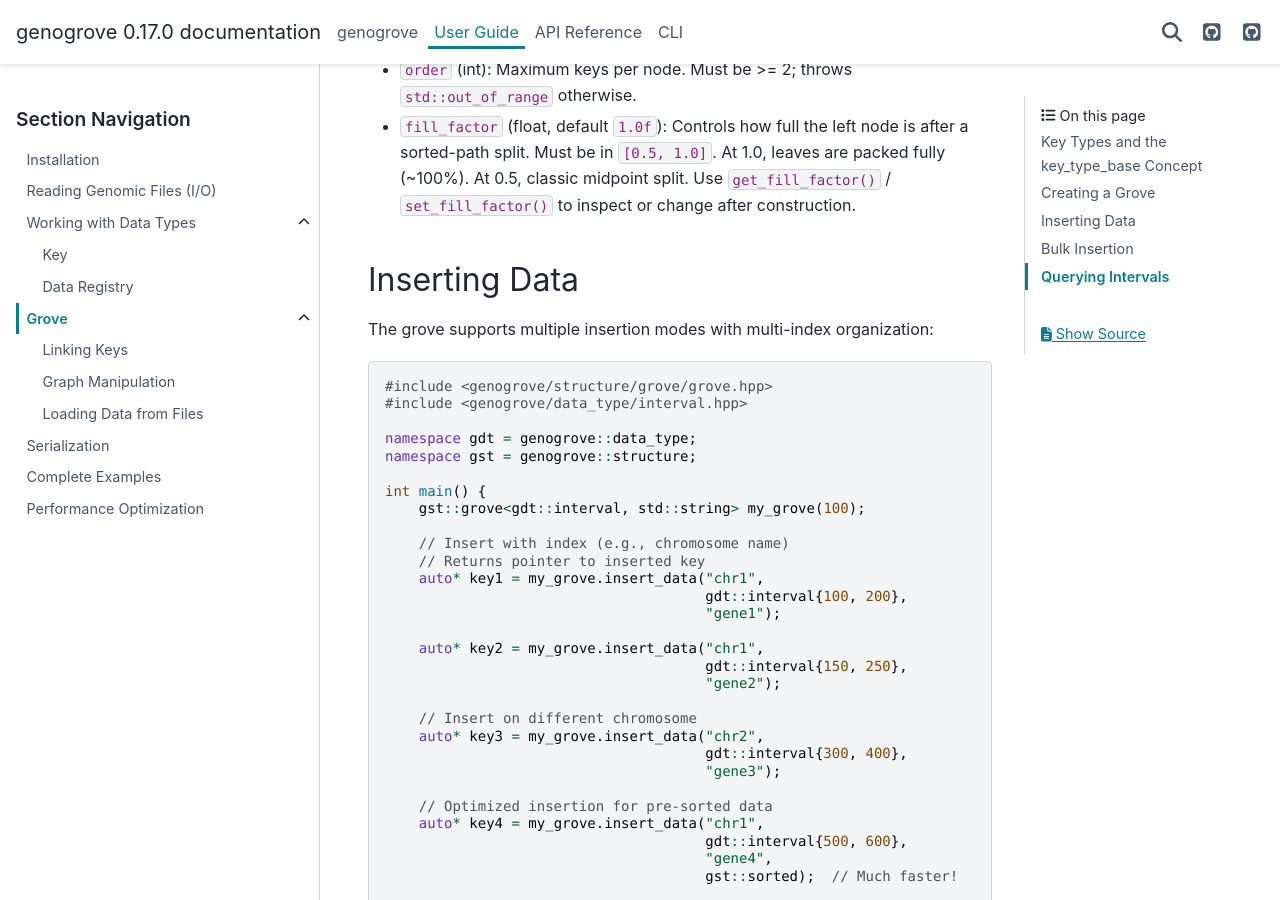
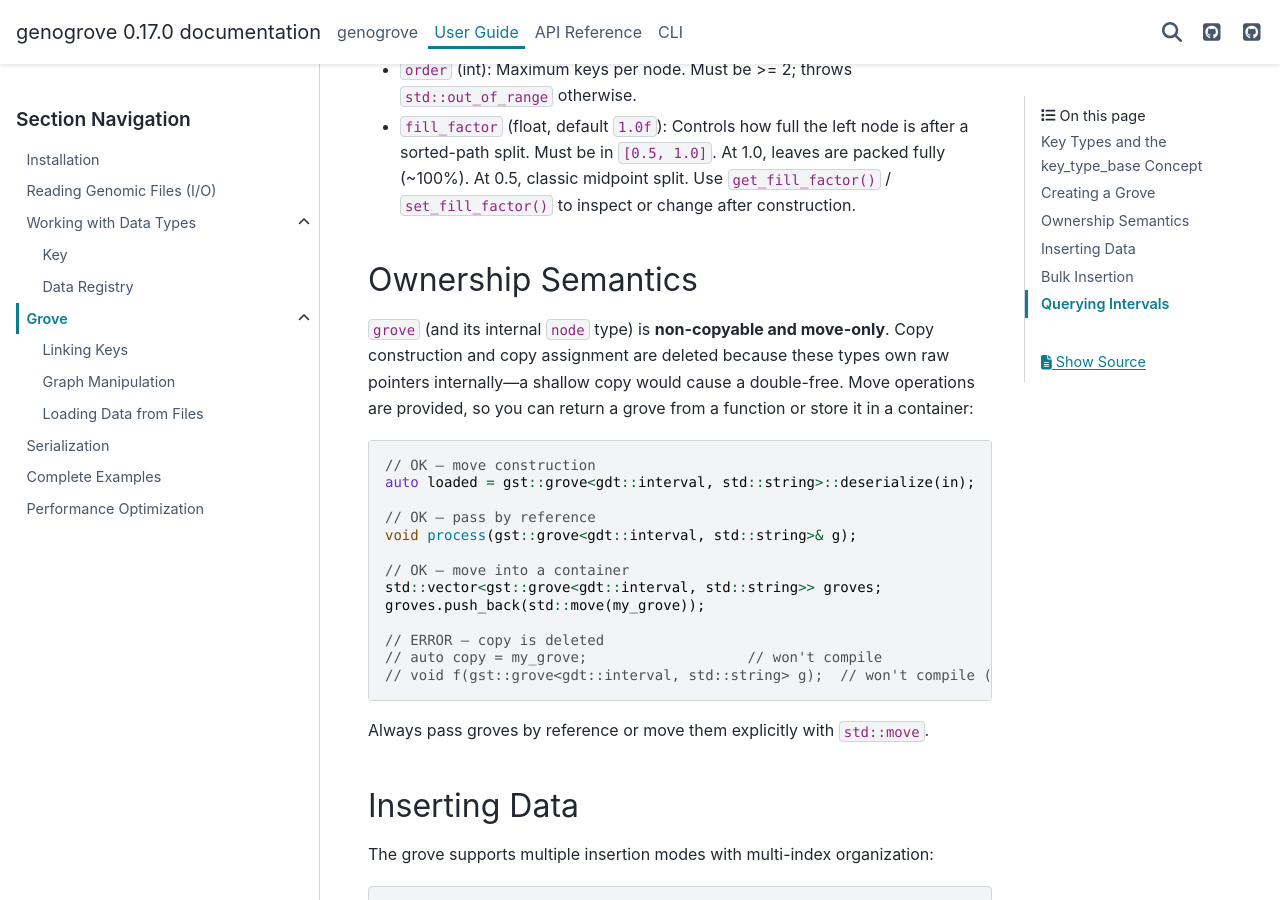
Before and after one commit to genogrove/docs, a Sphinx documentation site: the page built from source/guide/grove/grove.md, in a window 1280 px wide and 900 px high, scrolled down 2639 px. Built offline with Sphinx 7.4.7 and the PyData theme 0.15.4, drawn with Linux system fonts in a browser that asks for light colours.

Commit message:
Document node and grove copy/move semantics (Rule of Five)
Add ownership semantics documentation across three locations:
- Grove guide: new "Ownership Semantics" section with usage examples
- API reference: copy/move notes for grove and node classes
- Serialization guide: note that deserialize() returns by value via NRVO/move

Closes #71

Co-Authored-By: Claude Opus 4.6 (1M context) <noreply@anthropic.com>

````diff
--- a/source/guide/grove/grove.md
+++ b/source/guide/grove/grove.md
@@ -112,6 +112,31 @@ int main() {
 
 - `order` (int): Maximum keys per node. Must be >= 2; throws `std::out_of_range` otherwise.
 - `fill_factor` (float, default `1.0f`): Controls how full the left node is after a sorted-path split. Must be in `[0.5, 1.0]`. At 1.0, leaves are packed fully (~100%). At 0.5, classic midpoint split. Use `get_fill_factor()` / `set_fill_factor()` to inspect or change after construction.
+
+## Ownership Semantics
+
+`grove` (and its internal `node` type) is **non-copyable and move-only**. Copy construction and
+copy assignment are deleted because these types own raw pointers internally—a shallow copy would
+cause a double-free. Move operations are provided, so you can return a grove from a function or
+store it in a container:
+
+```cpp
+// OK — move construction
+auto loaded = gst::grove<gdt::interval, std::string>::deserialize(in);
+
+// OK — pass by reference
+void process(gst::grove<gdt::interval, std::string>& g);
+
+// OK — move into a container
+std::vector<gst::grove<gdt::interval, std::string>> groves;
+groves.push_back(std::move(my_grove));
+
+// ERROR — copy is deleted
+// auto copy = my_grove;                   // won't compile
+// void f(gst::grove<gdt::interval, std::string> g);  // won't compile (pass-by-value copies)
+```
+
+Always pass groves by reference or move them explicitly with `std::move`.
 
 ## Inserting Data
 
````
Also changed, not shown: source/guide/serialization.md (+1 -0 lines), source/reference/cpp/structure.md (+8 -0 lines).
